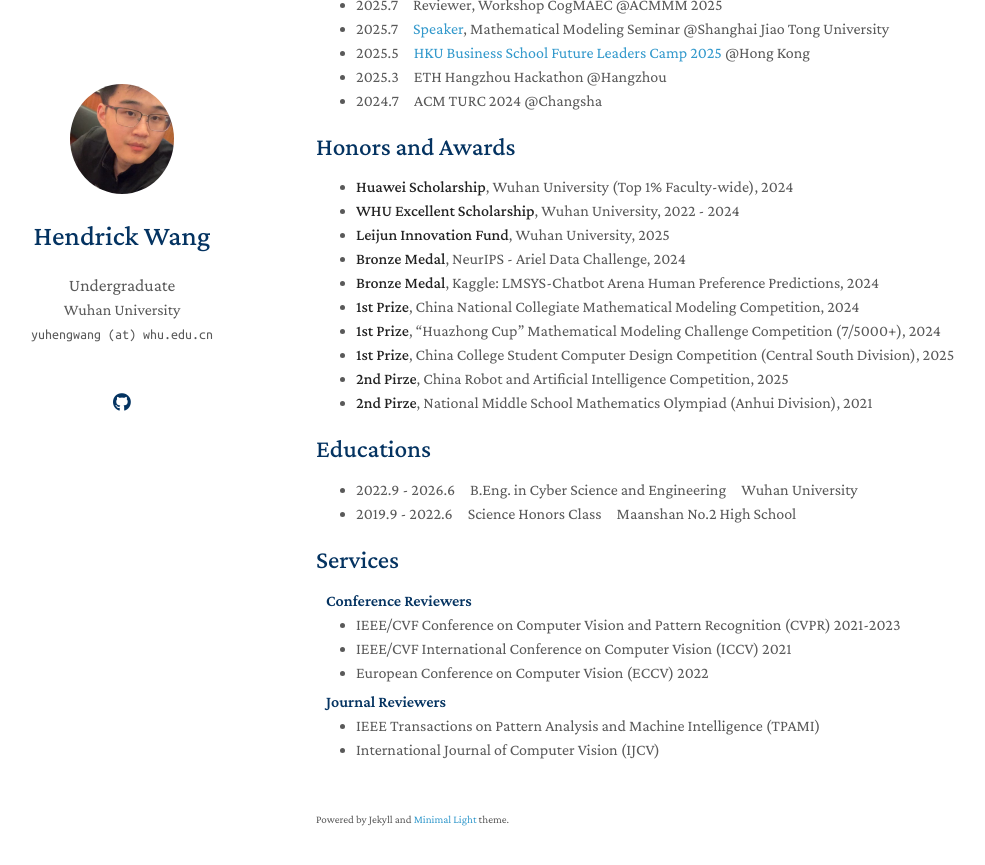
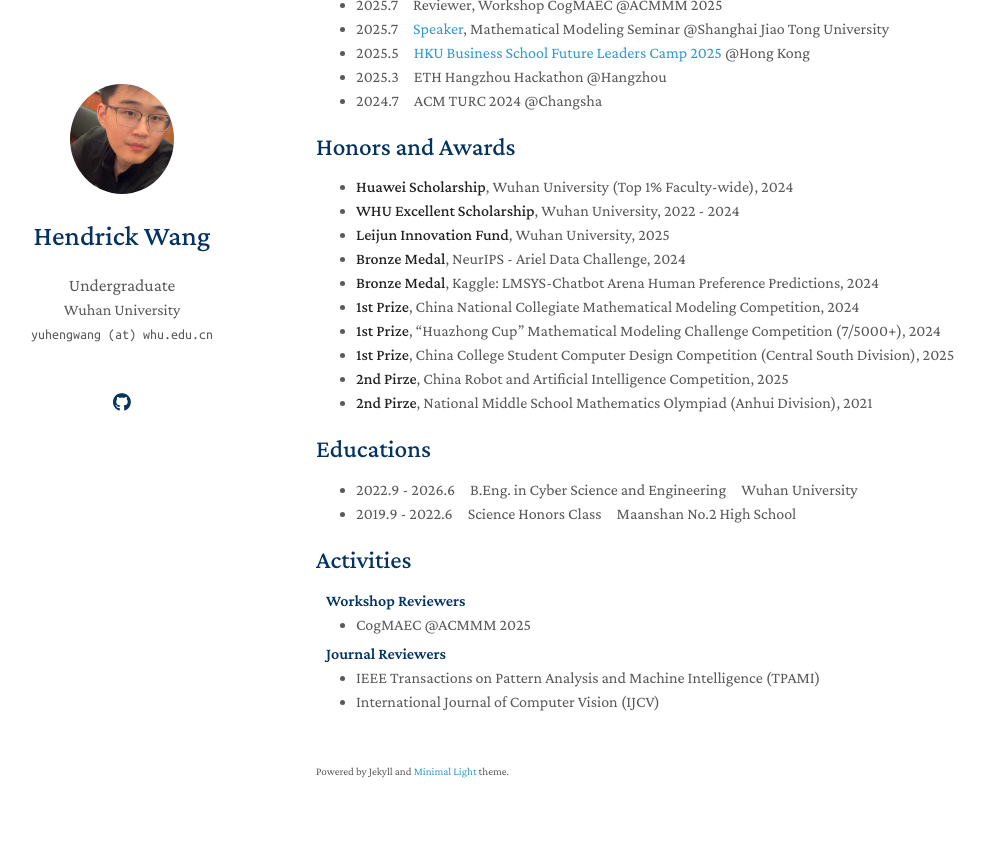
Before and after one commit to hendrick-wang/hendrick-wang.github.io, a Jekyll site: the page built from index.md, in a window 1280 px wide and 900 px high, scrolled down 653 px. Shown: the top 865 px of the window, without its empty margins (154-1139 px from the left). Built offline with Jekyll 4.4.1, drawn with Linux system fonts in a browser that asks for light colours; a style sheet for code colours, icons or effects is not loaded.

Commit message:
workshop

```diff
--- a/_includes/services.md
+++ b/_includes/services.md
@@ -1,11 +1,9 @@
-## Services
+## Activities
 
-<h4 style="margin:0 10px 0;">Conference Reviewers</h4>
+<h4 style="margin:0 10px 0;">Workshop Reviewers</h4>
 
 <ul style="margin:0 0 5px;">
-  <li><a href="http://cvpr2023.thecvf.com/"><autocolor>IEEE/CVF Conference on Computer Vision and Pattern Recognition (CVPR) 2021-2023</autocolor></a></li>
-  <li><a href="http://iccv2021.thecvf.com/"><autocolor>IEEE/CVF International Conference on Computer Vision (ICCV) 2021</autocolor></a></li>
-  <li><a href="https://eccv2022.ecva.net/"><autocolor>European Conference on Computer Vision (ECCV) 2022</autocolor></a></li>
+  <li><a href="https://cogmaec.github.io/MM2025/"><autocolor>CogMAEC @ACMMM 2025</autocolor></a></li>
 </ul>
 
 <h4 style="margin:0 10px 0;">Journal Reviewers</h4>
```
